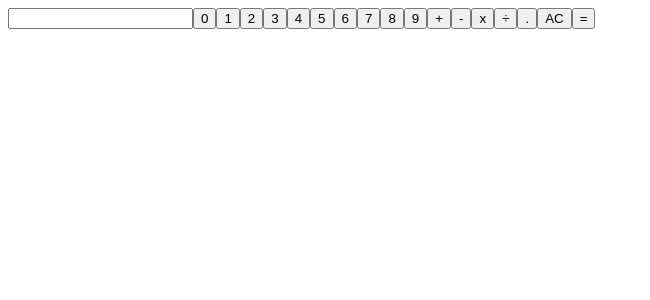
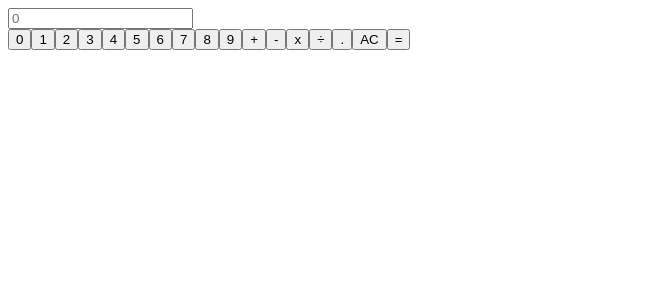
Before and after one commit to grantnsmith/react-calculator, a React (Create React App) app: page / in a window 1280 px wide. Shown: the top 300 px of the page, without its empty margins (0-650 px from the left). Built offline with nearby package versions, Linux system fonts and the light colour scheme.

Commit message:
equations with whole numbers working.

```diff
--- a/src/App.js
+++ b/src/App.js
@@ -2,13 +2,77 @@ import React from "react";
 import InputBox from "./Components/InputBox";
 import Button from "./Components/Button";
 import buttons from "./assets/buttons.json";
+import calculate from "./helperFunctions";
 
 function App() {
+  const [userInput, setUserInput] = React.useState("");
+  const [equation, buildEquation] = React.useState({
+    firstNum: "",
+    symbol: "",
+    secondNum: "",
+  });
+
+  React.useEffect(() => {
+    if (equation.secondNum) {
+      setUserInput(calculate(equation));
+    }
+  }, [equation]);
+
+  const onClick = (event) => {
+    event.preventDefault();
+    if (event.target.value.match(/[0-9]/)) {
+      setUserInput(userInput + event.target.value);
+    }
+    if (event.target.value === "AC") {
+      setUserInput("");
+    }
+    if (event.target.value === "+") {
+      buildEquation({
+        firstNum: userInput,
+        symbol: "+",
+      });
+      setUserInput("");
+    }
+    if (event.target.value === "-") {
+      buildEquation({
+        firstNum: userInput,
+        symbol: "-",
+      });
+      setUserInput("");
+    }
+    if (event.target.value === "x") {
+      buildEquation({
+        firstNum: userInput,
+        symbol: "x",
+      });
+      setUserInput("");
+    }
+    if (event.target.value === "÷") {
+      buildEquation({
+        firstNum: userInput,
+        symbol: "÷",
+      });
+      setUserInput("");
+    }
+    if (event.target.value === "=") {
+      if (equation.firstNum !== "") {
+        buildEquation({
+          firstNum: equation.firstNum,
+          symbol: equation.symbol,
+          secondNum: userInput,
+        });
+      } else {
+        alert("Must enter a number first");
+      }
+    }
+  };
+
   return (
     <div>
-      <InputBox />
+      <InputBox userInput={userInput} onClick={onClick} />
       {buttons.map((buttons) => (
         <Button
+          onClick={onClick}
           display={buttons.display}
           functionality={buttons.functionality}
         />
--- a/src/Components/Button.js
+++ b/src/Components/Button.js
@@ -1,7 +1,11 @@
 import React from "react";
 
 function Button(props) {
-  return <button>{props.display}</button>;
+  return (
+    <button className="button" value={props.display} onClick={props.onClick}>
+      {props.display}
+    </button>
+  );
 }
 
 export default Button;
--- a/src/Components/InputBox.js
+++ b/src/Components/InputBox.js
@@ -1,7 +1,11 @@
 import React from "react";
 
-function InputBox() {
-  return <input type="text"></input>;
+function InputBox(props) {
+  return (
+    <div>
+      <input type="text" placeholder="0" value={props.userInput}></input>
+    </div>
+  );
 }
 
 export default InputBox;
--- /dev/null
+++ b/src/helperFunctions.js
@@ -0,0 +1,16 @@
+function calculate(obj) {
+  if (obj.symbol === "+") {
+    return Number(obj.firstNum) + Number(obj.secondNum);
+  }
+  if (obj.symbol === "-") {
+    return Number(obj.firstNum) - Number(obj.secondNum);
+  }
+  if (obj.symbol === "x") {
+    return Number(obj.firstNum) * Number(obj.secondNum);
+  }
+  if (obj.symbol === "÷") {
+    return Number(obj.firstNum) / Number(obj.secondNum);
+  }
+}
+
+export default calculate;
```
Also changed, not shown: 1 other file (tests, documents, lock files or other folders).
